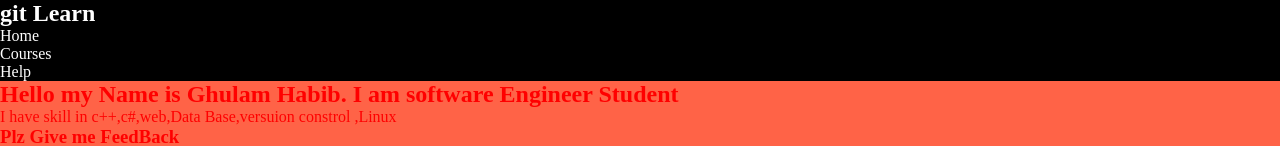
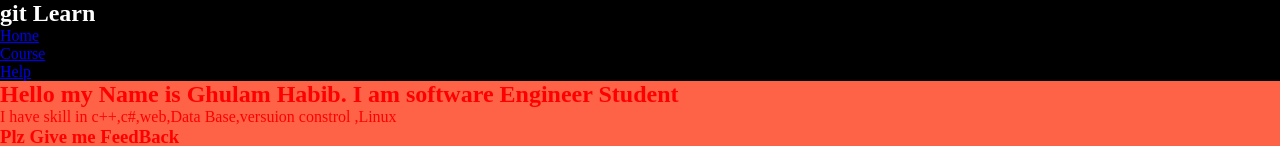
Before and after one commit to ghulamhabib364/FunyOneMillionProject, a plain HTML site: page index.html in a window 1280 px wide. Shown: the top 146 px of the page. Drawn offline with Linux system fonts and the light colour scheme.

Commit message:
day 08  complete

```diff
--- a/index.html
+++ b/index.html
@@ -13,9 +13,9 @@
                 git Learn
             </h1>
             <ul>
-                <li>Home</li>
-                <li>Courses</li>
-                <li>Help</li>
+                <li> <a href="#">Home</a></li>
+                <li><a href="course.html">Course</a></li>
+                <li><a href="help.html">Help</a></li>
             </ul>
         </nav>
     </header>
```
